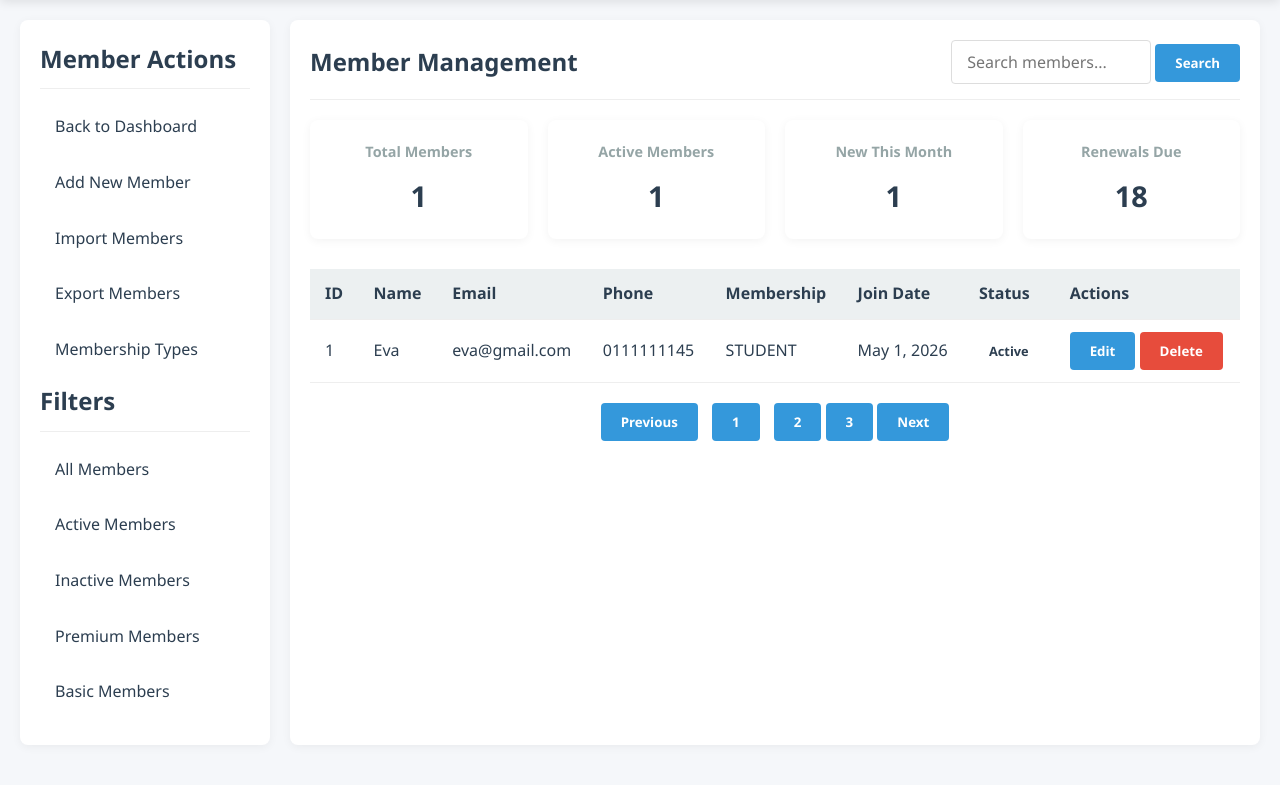
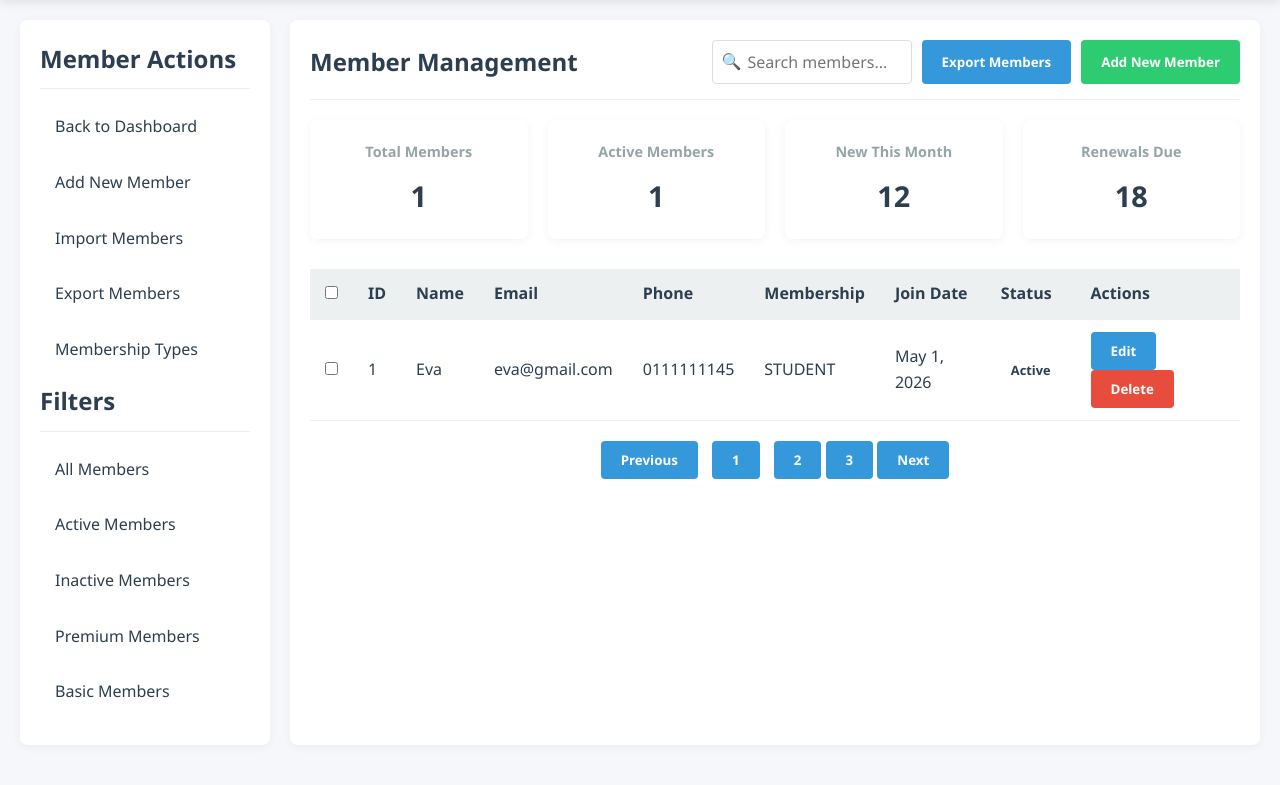
Before and after one commit to IamSila/DJANG0-5-PROJECTS, a Django app: page /members/ in a window 1280 px wide. Shown: the part 78-863 px from the top of the page. Run offline with Django 4.2, Linux system fonts and the light colour scheme; data comes from the database, SQL or seed files in the repository.

Commit message:
fitness system working on import_export for the download button

```diff
--- a/fitness_and_workout_planner/mainApp/forms.py
+++ b/fitness_and_workout_planner/mainApp/forms.py
@@ -21,3 +21,16 @@ class TrainerForm(forms.ModelForm):
             'certifications': forms.Textarea(attrs={'class': 'form-control', 'rows': 2}),
             'hire_date': forms.DateInput(attrs={'class': 'form-control', 'type': 'date'}),
         }
+
+
+
+
+
+FORMAT_CHOICES = (
+    ('xls', 'xls'),
+    ('csv', 'csv'),
+    ('json', 'json')
+)
+
+class FormatForm(forms.Form):
+    format = forms.ChoiceField(choices=FORMAT_CHOICES)
--- a/fitness_and_workout_planner/mainApp/urls.py
+++ b/fitness_and_workout_planner/mainApp/urls.py
@@ -1,5 +1,6 @@
 from django.urls import path
 from . import views
+from .views import MemberExportView
 
 urlpatterns = [
   path('home/', views.home, name='home'),
@@ -10,4 +11,5 @@ urlpatterns = [
   path('payments/', views.payments, name='payments'),
   path('reports/', views.reports, name='reports'),
   path('personalised-training/', views.personalised_training, name='personalised_training'),
+  path('export_members/', MemberExportView.as_view(), name='export_members'),
 ]
--- a/fitness_and_workout_planner/mainApp/views.py
+++ b/fitness_and_workout_planner/mainApp/views.py
@@ -1,10 +1,22 @@
 from django.shortcuts import render
 # utils
 from django.utils import timezone
+from django.views.generic import ListView, FormView
+from django.views.generic.edit import FormMixin
 # models
 from .models import Member, GymClass, Trainer
 
 from django.db.models import Count
+
+# forms
+from .forms import FormatForm
+
+
+# resources
+from .admin import MemberResource
+
+# http
+from django.http import HttpResponse
 # Create your views here.
 
 
@@ -145,3 +157,34 @@ def personalised_training(request):
         ]
     }
     return render(request, 'mainApp/personalised_training.html', context)
+
+
+
+class MemberExportView(FormView):
+    form_class = FormatForm
+    template_name = 'mainApp/members.html'
+
+    def get_context_data(self, **kwargs):
+        context = super().get_context_data(**kwargs)
+        # Ensure form is in context
+        context['form'] = self.get_form()
+        return context
+
+    def form_valid(self, form):
+        format = form.cleaned_data['format']
+        qs = Member.objects.all()
+        dataset = MemberResource().export(qs)
+
+        if format == 'xls':
+            data = dataset.xls
+            content_type = 'application/vnd.ms-excel'
+        elif format == 'csv':
+            data = dataset.csv
+            content_type = 'text/csv'
+        else:
+            data = dataset.json
+            content_type = 'application/json'
+
+        response = HttpResponse(data, content_type=content_type)
+        response['Content-Disposition'] = f'attachment; filename=members.{format}'
+        return response
--- /dev/null
+++ b/fitness_and_workout_planner/static/css/mainApp/members.css
@@ -0,0 +1,60 @@
+
+
+/* Export Modal Styles */
+#exportModal .modal-content {
+    animation: fadeIn 0.3s ease;
+}
+
+@keyframes fadeIn {
+    from {
+        opacity: 0;
+        transform: translateY(-20px);
+    }
+
+    to {
+        opacity: 1;
+        transform: translateY(0);
+    }
+}
+
+#exportForm select {
+    width: 100%;
+    padding: 10px 15px;
+    border: 1px solid #ddd;
+    border-radius: 4px;
+    font-size: 1rem;
+    background-color: white;
+    cursor: pointer;
+}
+
+#exportForm select:focus {
+    outline: none;
+    border-color: var(--secondary);
+}
+
+#exportForm .errorlist {
+    list-style: none;
+    padding: 0;
+    margin: 5px 0 0 0;
+    color: #e74c3c;
+    font-size: 12px;
+}
+
+.search-wrapper {
+    position: relative;
+    display: inline-block;
+}
+
+.search-input {
+    padding-left: 35px;
+    width: 200px;
+    display: inline-block;
+}
+
+.search-icon {
+    position: absolute;
+    left: 10px;
+    top: 50%;
+    transform: translateY(-50%);
+    color: #999;
+}
--- /dev/null
+++ b/fitness_and_workout_planner/static/js/mainApp/members.js
@@ -0,0 +1,147 @@
+
+// Get CSRF token for Django
+function getCookie(name) {
+    let cookieValue = null;
+    if (document.cookie && document.cookie !== '') {
+        const cookies = document.cookie.split(';');
+        for (let i = 0; i < cookies.length; i++) {
+            const cookie = cookies[i].trim();
+            if (cookie.substring(0, name.length + 1) === (name + '=')) {
+                cookieValue = decodeURIComponent(cookie.substring(name.length + 1));
+                break;
+            }
+        }
+    }
+    return cookieValue;
+}
+
+const csrftoken = getCookie('csrftoken');
+
+// Export Modal Functionality
+const exportModal = document.getElementById('exportModal');
+const exportForm = document.getElementById('exportForm');
+const cancelExportBtn = document.getElementById('cancelExportBtn');
+const exportMembersBtn = document.getElementById('exportMembersBtn');
+
+// Open modal when export button is clicked
+if (exportMembersBtn) {
+    exportMembersBtn.addEventListener('click', function(e) {
+        e.preventDefault();
+        if (exportModal) {
+            exportModal.style.display = 'flex';
+        }
+    });
+}
+
+// Close modal function
+function closeExportModal() {
+    if (exportModal) {
+        exportModal.style.display = 'none';
+        if (exportForm) {
+            exportForm.reset();
+        }
+    }
+}
+
+// Close modal when cancel button is clicked
+if (cancelExportBtn) {
+    cancelExportBtn.addEventListener('click', closeExportModal);
+}
+
+// Close modal when clicking close button
+const modalCloseBtn = exportModal?.querySelector('.close-modal');
+if (modalCloseBtn) {
+    modalCloseBtn.addEventListener('click', closeExportModal);
+}
+
+// Close modal when clicking outside
+window.addEventListener('click', function(event) {
+    if (event.target === exportModal) {
+        closeExportModal();
+    }
+});
+
+// Handle form submission
+if (exportForm) {
+    exportForm.addEventListener('submit', function(e) {
+        const formatSelect = document.getElementById('id_format');
+        const selectedFormat = formatSelect?.value;
+
+        if (!selectedFormat) {
+            e.preventDefault();
+            alert('Please select a format');
+            return;
+        }
+
+        // Show loading state on the submit button
+        const submitBtn = this.querySelector('button[type="submit"]');
+        const originalText = submitBtn.innerHTML;
+        submitBtn.innerHTML = 'Processing...';
+        submitBtn.disabled = true;
+
+        // Close modal immediately
+        closeExportModal();
+
+        // Re-enable button after form submission
+        setTimeout(() => {
+            submitBtn.innerHTML = originalText;
+            submitBtn.disabled = false;
+        }, 2000);
+    });
+}
+
+// Select all functionality
+const selectAllCheckbox = document.getElementById('selectAllMembers');
+if (selectAllCheckbox) {
+    selectAllCheckbox.addEventListener('change', function() {
+        const checkboxes = document.querySelectorAll('.member-checkbox');
+        checkboxes.forEach(cb => {
+            cb.checked = this.checked;
+        });
+    });
+}
+
+// Search functionality
+const searchInput = document.getElementById('searchMembers');
+if (searchInput) {
+    searchInput.addEventListener('keyup', function() {
+        const searchText = this.value.toLowerCase();
+        const tableRows = document.querySelectorAll('#membersTableBody tr');
+
+        tableRows.forEach(row => {
+            const text = row.textContent.toLowerCase();
+            if (text.includes(searchText)) {
+                row.style.display = '';
+            } else {
+                row.style.display = 'none';
+            }
+        });
+    });
+}
+
+// Quick download function
+function downloadMembers(format) {
+    const form = document.createElement('form');
+    form.method = 'POST';
+    form.action = "{% url 'export_members' %}";
+
+    const csrfInput = document.createElement('input');
+    csrfInput.type = 'hidden';
+    csrfInput.name = 'csrfmiddlewaretoken';
+    csrfInput.value = csrftoken;
+    form.appendChild(csrfInput);
+
+    const formatInput = document.createElement('input');
+    formatInput.type = 'hidden';
+    formatInput.name = 'format';
+    formatInput.value = format;
+    form.appendChild(formatInput);
+
+    document.body.appendChild(form);
+    form.submit();
+    document.body.removeChild(form);
+}
+
+// Make functions globally available
+window.closeExportModal = closeExportModal;
+window.downloadMembers = downloadMembers;
--- a/fitness_and_workout_planner/templates/mainApp/base.html
+++ b/fitness_and_workout_planner/templates/mainApp/base.html
@@ -6,7 +6,7 @@
     <meta charset="UTF-8" />
     <meta name="viewport" content="width=device-width, initial-scale=1.0" />
     <title>PowerFit Gym Management</title>
-    {% block page_css %} {% endblock page_css %}
+
     <style>
       :root {
         --primary: #2c3e50;
@@ -517,7 +517,8 @@
         }
       }
     </style>
-    {% block extra_css %}{% endblock %}
+    {% block page_css %}
+    {% endblock page_css %}
   </head>
   <body>
     <header>
--- a/fitness_and_workout_planner/templates/mainApp/members.html
+++ b/fitness_and_workout_planner/templates/mainApp/members.html
@@ -1,4 +1,12 @@
 {% extends 'mainApp/base.html' %}
+
+{% load static %}
+
+{% block page_css %}
+    <link rel="stylesheet" href="{% static 'css/mainApp/members.css' %}">
+{% endblock page_css %}
+
+
 
 {% block content %}
 <div class="main-content">
@@ -25,9 +33,13 @@
     <main class="content">
         <div class="content-header">
             <h2>Member Management</h2>
-            <div>
-                <input type="text" class="form-control" placeholder="Search members..." style="width: 200px; display: inline-block;">
-                <button class="btn">Search</button>
+            <div style="display: flex; gap: 10px;">
+                <div class="search-wrapper">
+                    <input type="text" id="searchMembers" class="form-control search-input" placeholder="Search members...">
+                    <span class="search-icon">🔍</span>
+                </div>
+                <button class="btn" id="exportMembersBtn">Export Members</button>
+                <button class="btn btn-success" onclick="openModal('addMemberModal')">Add New Member</button>
             </div>
         </div>
 
@@ -42,7 +54,7 @@
             </div>
             <div class="stat-card">
                 <h3>New This Month</h3>
-                <div class="value">{{ new_this_month|default:"12" }}</div>
+                <div class="value">{{ new_members|default:"12" }}</div>
             </div>
             <div class="stat-card">
                 <h3>Renewals Due</h3>
@@ -53,6 +65,9 @@
         <table>
             <thead>
                 <tr>
+                    <th style="width: 40px;">
+                        <input type="checkbox" id="selectAllMembers">
+                    </th>
                     <th>ID</th>
                     <th>Name</th>
                     <th>Email</th>
@@ -63,9 +78,12 @@
                     <th>Actions</th>
                 </tr>
             </thead>
-            <tbody>
+            <tbody id="membersTableBody">
                 {% for member in members %}
                 <tr>
+                    <td>
+                        <input type="checkbox" class="member-checkbox" value="{{ member.id }}">
+                    </td>
                     <td>{{ member.id }}</td>
                     <td>{{ member.name }}</td>
                     <td>{{ member.email }}</td>
@@ -74,11 +92,16 @@
                     <td>{{ member.join_date }}</td>
                     <td><span class="status {{ member.status }}">{{ member.status|title }}</span></td>
                     <td>
-                        <button class="btn">Edit</button>
-                        <button class="btn btn-danger">Delete</button>
+                        <button class="btn btn-sm">Edit</button>
+                        <button class="btn btn-danger btn-sm">Delete</button>
                     </td>
                 </tr>
                 {% empty %}
+                <tr>
+                    <td colspan="9" style="text-align: center; padding: 40px;">
+                        No members found
+                    </td>
+                </tr>
                 {% endfor %}
             </tbody>
         </table>
@@ -92,4 +115,38 @@
         </div>
     </main>
 </div>
+
+
+<!-- Export Modal -->
+<div class="modal" id="exportModal">
+    <div class="modal-content" style="max-width: 400px;">
+        <div class="modal-header">
+            <h3>Export Members</h3>
+            <span class="close">&times;</span>
+        </div>
+        <form method="POST" action="{% url 'export_members' %}">
+            {% csrf_token %}
+
+            <!-- Using your FormatForm fields -->
+            <div class="form-group">
+                <label for="{{ form.format.id_for_label }}">Select Format</label>
+                {{ form.format }}  <!-- This uses your FORMAT_CHOICES -->
+                {% if form.format.errors %}
+                    <div class="error-message">
+                        {{ form.format.errors }}
+                    </div>
+                {% endif %}
+            </div>
+
+            <div class="form-group" style="margin-top: 20px;">
+                <button type="submit" class="btn btn-success">Download</button>
+                <button type="button" class="btn btn-danger" id="cancelExportBtn">Cancel</button>
+            </div>
+        </form>
+    </div>
+</div>
 {% endblock %}
+
+{% block extra_js %}
+    <script src="{% static 'js/mainApp/members.js' %}"></script>
+{% endblock extra_js %}
```
Also changed, not shown: fitness_and_workout_planner/fitness_and_workout_planner/settings.py (+6 -1 lines).
